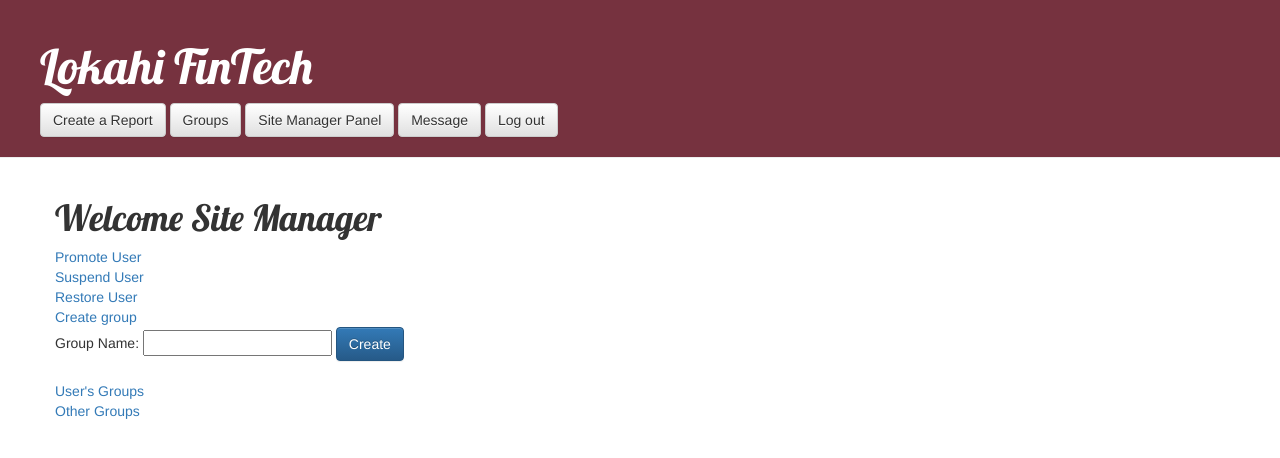
After one commit to rcdizon/cs3240-s17-team17, a Django app: page /LokahiApp/sitemanagerindex/ in a window 1280 px wide, after a click on "Create group". The commit adds this page. Shown: the top 458 px of the page. Run offline with Django 3.2, Linux system fonts and the light colour scheme; a user stored in the database is signed in; data comes from the database, SQL or seed files in the repository; some libraries are stand-ins or nearby versions.

Commit message:
Messaging, user roles, refactoring
* Added initial Messenger functionality

* Added messenger.html

* Updated Messenger page, started inbox functionality

* Fixed some messenger bugs

* Fixed more bugs, send redirects to smae page

* Changed messages to mirror reports implementation

* Refactored several variables for clarity

* Implemented the messenger functionality

```diff
--- a/LokahiProject/LokahiApp/urls.py
+++ b/LokahiProject/LokahiApp/urls.py
@@ -2,16 +2,15 @@ from django.conf.urls import url, include
 from django.contrib import admin
 from django.contrib.auth import views as auth_views
 from django.views.generic.edit import CreateView
-from django.contrib.auth.forms import UserCreationForm
+from .forms import RegisterForm
 
-from LokahiProject import settings
 from . import views
 
 urlpatterns = [
     url(r'^admin/', admin.site.urls),
     url('^register/', CreateView.as_view(
         template_name='register.html',
-        form_class=UserCreationForm,
+        form_class=RegisterForm,
         success_url='/LokahiApp/homepage'
     )),
     url('^accounts/', include('django.contrib.auth.urls')),
@@ -23,11 +22,15 @@ urlpatterns = [
     url(r'^login/', auth_views.login, name='login'),
     # Logging out takes you back to the landing page
     url(r'^logout/$', auth_views.logout, {'template_name': 'index.html'}, name='logout'),
-    url(r'^homepage/', views.homepage, name="homepage"),
+    url(r'^homepage/', views.homepage),
+    url(r'^messenger/', views.message),
+    url(r'^inbox/', views.inbox),
+    url(r'^sent_messages/(?P<pk>\d+)/$', views.sent_messages, name="sent_messages"),
     url(r'^report/new/$', views.create_report, name="create_report"),
     url(r'^report/', views.report),
     url(r'^result/(?P<pk>\d+)/$', views.result, name="result"),
     url(r'^result/(?P<pk>\d+)/edit/$', views.report_edit, name='report_edit'),
+    url(r'^sitemanagerindex/', views.sitemanagerindex),
     url(r'^media/(?P<path>.*)$', views.download),
     url(r'^$', views.index),
 ]
--- a/LokahiProject/LokahiApp/views.py
+++ b/LokahiProject/LokahiApp/views.py
@@ -11,6 +11,8 @@ from django.core.files import File
 from LokahiProject import settings
 from .models import Report
 from .forms import CreateReport
+from .models import Message
+from .forms import SendMessage
 from django.shortcuts import redirect
 import os
 from django.contrib.auth.models import User, Group, Permission
@@ -95,6 +97,33 @@ def result(request, pk):
     reports = get_object_or_404(Report, pk=pk)
     return render(request, 'result.html', {'reports': reports})
 
+def message(request):
+    messages = Message.objects.filter(recipient = request.user)
+    if request.method == "POST":
+        form = SendMessage(request.POST)
+        if form.is_valid():
+            messenger = form.save(commit=False)
+            messenger.timestamp = timezone.now()
+            messenger.save()
+            return redirect('sent_messages', pk=messenger.pk)
+    else:
+    	data = {'sender': request.user}
+    	form = SendMessage(initial = data)
+    return render(request, 'messenger.html', {'form': form})
+
+def sent_messages(request, pk):
+    sent_messages = get_object_or_404(Message, pk=pk)
+    return render(request, 'sent_messages.html', {'sent_messages': sent_messages})
+
+def inbox(request):
+    inbox_messages = Message.objects.filter(recipient=request.user)
+    return render(request, 'inbox.html', {'inbox_messages': inbox_messages })
+
+def submit(request):
+    info=request.POST['info']
+    user = User.objects.create_user('john', 'lennon@thebeatles.com', 'johnpassword')
+    user.save()
+
 def download(request, path):
     file_path = os.path.join(settings.MEDIA_ROOT + "/media/", path)
     if os.path.exists(file_path):
@@ -146,3 +175,13 @@ def leave_group(request, pk):
     g = Group.objects.get(id=pk)
     g.user_set.remove(request.user)
     return render(request, 'group_successful.html', {'groups': groups})
+
+@login_required(login_url='/LokahiApp/login/')
+def sitemanagerindex(request):
+    name = request.user
+    my_groups = []
+    for g in Group.objects.all():
+        my_groups.append(g)
+    # Get list of all users, TODO: cleanup later, don't add all users to this list
+    users = User.objects.all()
+    return render(request, 'sitemanagerindex.html', {'name': name, 'my_groups': my_groups, "users": users})
--- a/LokahiProject/templates/group_successful.html
+++ b/LokahiProject/templates/group_successful.html
@@ -15,6 +15,9 @@
     <a href="/LokahiApp/homepage"><h1>Lokahi FinTech</h1></a>
     <a href="/LokahiApp/report/new/"><button class="createreport btn btn-default">Create a Report</button></a>
     <a href="/LokahiApp/groups/"><button class="groups btn btn-default">Groups</button></a>
+    <!-- TODO: Remove for permissions -->
+    <a href="/LokahiApp/sitemanagerindex/"><button class="groups btn btn-default">Site Manager Panel</button></a>
+    <a href="/LokahiApp/messenger"><button class="messenger btn btn-default">Message</button></a>
     <a href="/LokahiApp/logout"><button class="logout btn btn-default">Log out</button></a>
 </div>
 <div class="content container">
--- a/LokahiProject/templates/groups.html
+++ b/LokahiProject/templates/groups.html
@@ -15,6 +15,9 @@
     <a href="/LokahiApp/homepage"><h1>Lokahi FinTech</h1></a>
     <a href="/LokahiApp/report/new/"><button class="createreport btn btn-default">Create a Report</button></a>
     <a href="/LokahiApp/groups/"><button class="groups btn btn-default">Groups</button></a>
+    <!-- TODO: Remove for permissions -->
+    <a href="/LokahiApp/sitemanagerindex/"><button class="groups btn btn-default">Site Manager Panel</button></a>
+    <a href="/LokahiApp/messenger"><button class="messenger btn btn-default">Message</button></a>
     <a href="/LokahiApp/logout"><button class="logout btn btn-default">Log out</button></a>
 </div>
 <div class="content container">
--- /dev/null
+++ b/LokahiProject/templates/sitemanagerindex.html
@@ -0,0 +1,144 @@
+{% load staticfiles %}
+<!DOCTYPE html>
+<html lang="en">
+<head>
+    <meta charset="UTF-8">
+    <title>Group Successful</title>
+    <script src="//ajax.googleapis.com/ajax/libs/jquery/1.10.2/jquery.min.js"></script>
+    <link rel="stylesheet" href="//maxcdn.bootstrapcdn.com/bootstrap/3.3.0/css/bootstrap.min.css">
+    <link rel="stylesheet" href="//maxcdn.bootstrapcdn.com/bootstrap/3.3.0/css/bootstrap-theme.min.css">
+    <link rel="stylesheet" href="{% static 'css/reports.css' %}">
+    <link href="//fonts.googleapis.com/css?family=Lobster&subset=latin,latin-ext" rel="stylesheet" type="text/css">
+</head>
+<body>
+<div class="page-header">
+    <a href="/LokahiApp/homepage"><h1>Lokahi FinTech</h1></a>
+    <a href="/LokahiApp/report/new/"><button class="createreport btn btn-default">Create a Report</button></a>
+    <a href="/LokahiApp/groups/"><button class="groups btn btn-default">Groups</button></a>
+    <!-- TODO: Remove for permissions -->
+    <a href="/LokahiApp/sitemanagerindex/"><button class="groups btn btn-default">Site Manager Panel</button></a>
+    <a href="/LokahiApp/messenger"><button class="messenger btn btn-default">Message</button></a>
+    <a href="/LokahiApp/logout"><button class="logout btn btn-default">Log out</button></a>
+</div>
+<div class="content container">
+    <!--
+    1.	SM users can give other users SM status.
+    2.	SMs can create groups, assign any user to any group
+    3.	SMs can delete any user from any group.
+    4.	SMs can suspend and restore a user's access to his or her account.
+    5.	SMs can access, edit, and delete any user's reports, even if they are private
+    -->
+
+    <h1>Welcome Site Manager</h1>
+
+    <!-- Promotion -->
+    <a href="#" onclick="$('#hiddenPromotion').show(); return false;">Promote User</a>
+    <div style="display: none;" id="hiddenPromotion">
+        <form action="/LokahiApp/createGroup/" method="post">
+            {% csrf_token %}
+            User Name:
+            <select>
+                {% for user in users %}
+                {% if not user.is_superuser and user != name %}
+                <option>{{ user }}</option>
+                {% endif %}
+                {% endfor %}
+            </select>
+        </form>
+    </div>
+    <br>
+
+    <!-- Suspend User -->
+    <a href="#" onclick="$('#hiddenSuspend').show(); return false;">Suspend User</a>
+    <div style="display: none;" id="hiddenSuspend">
+        <form action="/LokahiApp/createGroup/" method="post">
+            {% csrf_token %}
+            User Name:
+            <select>
+                {% for user in users %}
+                {% if not user.is_superuser and user != name %}
+                <option>{{ user }}</option>
+                {% endif %}
+                {% endfor %}
+            </select>
+        </form>
+    </div>
+    <br>
+
+    <!-- Restore User -->
+    <a href="#" onclick="$('#hiddenRestore').show(); return false;">Restore User</a>
+    <div style="display: none;" id="hiddenRestore">
+        <form action="/LokahiApp/createGroup/" method="post">
+            {% csrf_token %}
+            User Name:
+            <select>
+                {% for user in users %}
+                {% if not user.is_superuser and user != name %}
+                <option>{{ user }}</option>
+                {% endif %}
+                {% endfor %}
+            </select>
+        </form>
+    </div>
+    <br>
+
+    <!-- Group creation -->
+    <a href="#" onclick="$('#hiddenForm').show(); return false;">Create group</a>
+    <div style="display: none;" id="hiddenForm">
+        <form action="/LokahiApp/createGroup/" method="post">
+            {% csrf_token %}
+            Group Name:
+            <input type="text" name="groupName" id="groupName">
+            <input type="submit" value="Create" class="btn btn-primary">
+        </form>
+    </div>
+    <br>
+
+    <!-- View groups -->
+    <a href="#" onclick="$('#hiddenUserGroups').show(); return false;">User's Groups</a>
+    <div style="display: none;" id="hiddenUserGroups">
+        <table>
+            {% for item in my_groups %}
+            {% csrf_token %}
+            <tr>
+                <td>{{ item }}</td>
+                <td><a href="/LokahiApp/leaveGroup/{{ item.id }}/"><button class="btn btn-primary" name=item>Leave group</button></a></td>
+                <td>
+                    <a href="#" onclick="$('#hiddenUser').show(); return false;"><button class="btn btn-primary" name=item>Add other user</button></a>
+                    <div style="display: none;" id="hiddenUser">
+                        <select>
+                            {% for user in users %}
+                            {% if not user.is_superuser and user != name %}
+                            <option>{{ user }}</option>
+                            {% endif %}
+                            {% endfor %}
+                        </select>
+                        <a href="/LokahiApp/editGroup/{{ item.id }}/{{ user.id }}"><button class="btn btn-primary" name=item>Add to group</button></a>
+                    </div>
+                </td>
+                {% empty %}
+                <td>User is not in any groups</td>
+            </tr>
+            {% endfor %}
+        </table>
+    </div>
+    <br>
+
+    <!-- Join groups -->
+    <a href="#" onclick="$('#hiddenOtherGroups').show(); return false;">Other Groups</a>
+    <div style="display: none;" id="hiddenOtherGroups">
+        <table>
+            {% for item in other_groups %}
+            {% csrf_token %}
+            <tr>
+                <td>{{ item }}</td>
+                <td><a href="/LokahiApp/joinGroup/{{ item.id }}/"><button value="Join group" class="btn btn-primary" name=item id='joinGroup'>Join group</button></a></td>
+                {% empty %}
+                <td>No other groups</td>
+            </tr>
+            {% endfor %}
+        </table>
+    </div>
+</div>
+</body>
+</html>
```
Also changed, not shown: LokahiProject/LokahiApp/forms.py (+41 -2 lines), LokahiProject/LokahiApp/models.py (+12 -0 lines), LokahiProject/templates/inbox.html (added, +36 -0 lines), LokahiProject/templates/messenger.html (added, +25 -0 lines), LokahiProject/templates/register.html (+0 -9 lines), LokahiProject/templates/report.html (+8 -3 lines), LokahiProject/templates/result.html (+8 -2 lines), LokahiProject/templates/sent_messages.html (added, +33 -0 lines), LokahiProject/LokahiApp/migrations/0006_auto_20170417_2117.py (added).
